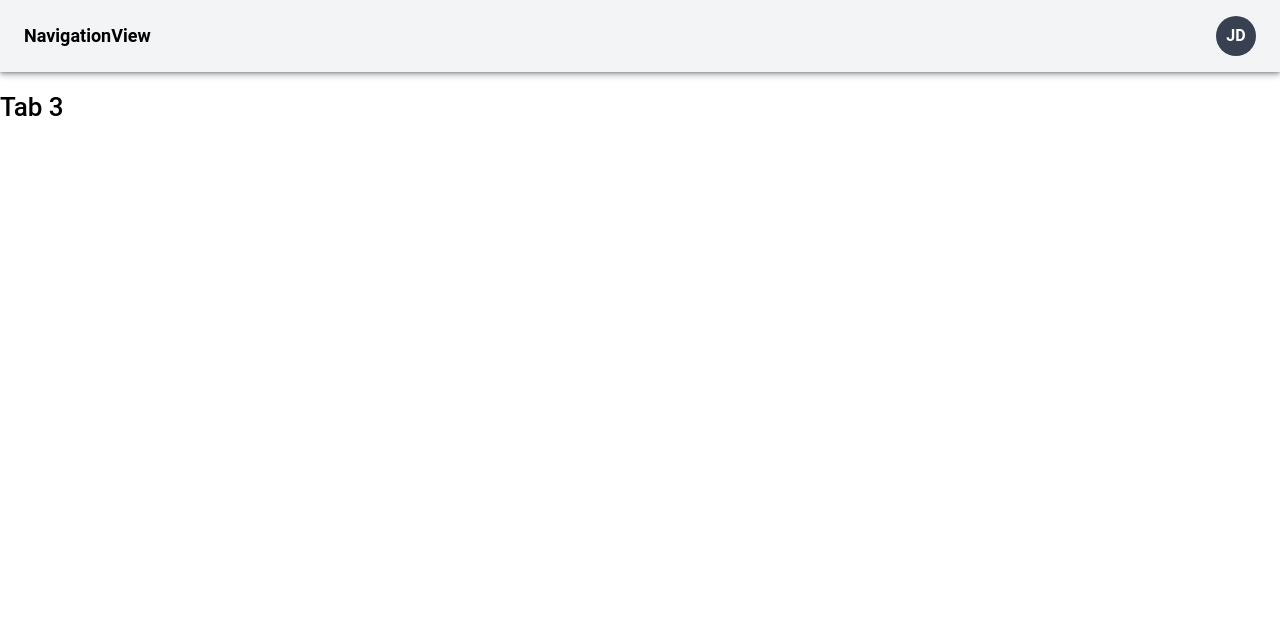
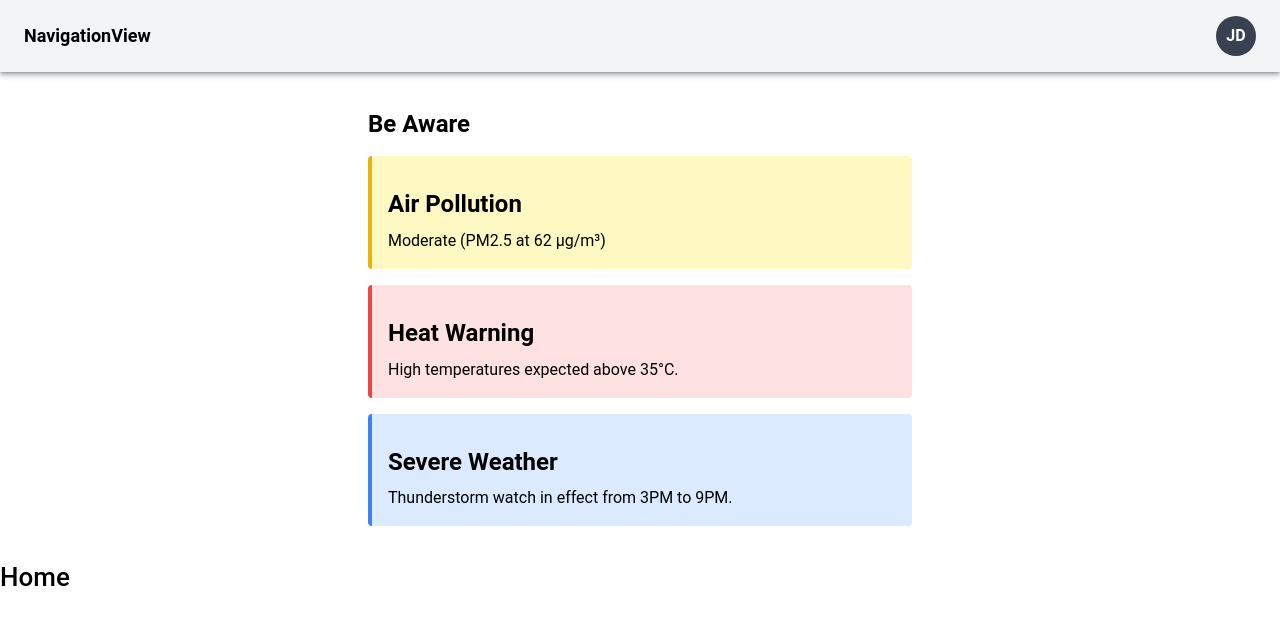
Before and after one commit to DimitarDevP/aiha-frontend, a React (Vite) app: page /tab1 in a window 1280 px wide. Shown: the top 624 px of the page. Built offline with nearby package versions, Linux system fonts and the light colour scheme.

Commit message:
Added be aware component

```diff
--- a/src/App.tsx
+++ b/src/App.tsx
@@ -10,7 +10,6 @@ import {
   setupIonicReact
 } from '@ionic/react';
 import { IonReactRouter } from '@ionic/react-router';
-import { ellipse, square, triangle } from 'ionicons/icons';
 import Tab1 from './pages/Tab1';
 import Tab2 from './pages/Tab2';
 import Tab3 from './pages/Tab3';
@@ -32,6 +31,7 @@ import '@ionic/react/css/display.css';
 import './theme/variables.css';
 import Wrapper from './components/Wrapper';
 import UserInfo from './components/User/UserInfo';
+import BeAware from './components/BeAware';
 
 
 setupIonicReact();
@@ -44,31 +44,39 @@ const App: React.FC = () => (
        <IonRouterOutlet>
         <Route
           exact
-            path="/tab3"
+          path="/tab1"
           render={() => (
             <Wrapper>
-                <UserInfo />
+              <BeAware />
               <Tab1 />
             </Wrapper>
           )}
         />
 
-          <Route exact path="/tab2">
+        <Route
+          exact
+          path="/tab2"
+          render={() => (
             <Wrapper>
               <Tab2 />
             </Wrapper>
-          </Route>
+          )}
+        />
 
-          <Route path="/tab1">
+        <Route
+          exact
+          path="/tab3"
+          render={() => (
             <Wrapper>
+              <UserInfo />
               <Tab3 />
             </Wrapper>
-          </Route>
+          )}
+        />
 
-          <Route exact path="/">
-            <Redirect to="/tab1" />
-          </Route>
+    <Route exact path="/" render={() => <Redirect to="/tab1" />} />
   </IonRouterOutlet>
+
 
       </IonTabs>
     </IonReactRouter>
--- /dev/null
+++ b/src/components/BeAware.tsx
@@ -0,0 +1,31 @@
+import React from 'react';
+
+const BeAware: React.FC = () => {
+  // Placeholder data – replace with real data from an API if needed
+  const pollution = "Moderate (PM2.5 at 62 µg/m³)";
+  const heatWarning = "High temperatures expected above 35°C.";
+  const severeWeather = "Thunderstorm watch in effect from 3PM to 9PM.";
+
+  return (
+    <div className="max-w-xl mx-auto p-4 space-y-4">
+      <h1 className="text-2xl font-bold">Be Aware</h1>
+
+      <div className="bg-yellow-100 border-l-4 border-yellow-500 p-4 rounded">
+        <h2 className="font-semibold">Air Pollution</h2>
+        <p>{pollution}</p>
+      </div>
+
+      <div className="bg-red-100 border-l-4 border-red-500 p-4 rounded">
+        <h2 className="font-semibold">Heat Warning</h2>
+        <p>{heatWarning}</p>
+      </div>
+
+      <div className="bg-blue-100 border-l-4 border-blue-500 p-4 rounded">
+        <h2 className="font-semibold">Severe Weather</h2>
+        <p>{severeWeather}</p>
+      </div>
+    </div>
+  );
+};
+
+export default BeAware;
```
Lines whose indentation alone changed are shown as unchanged.
